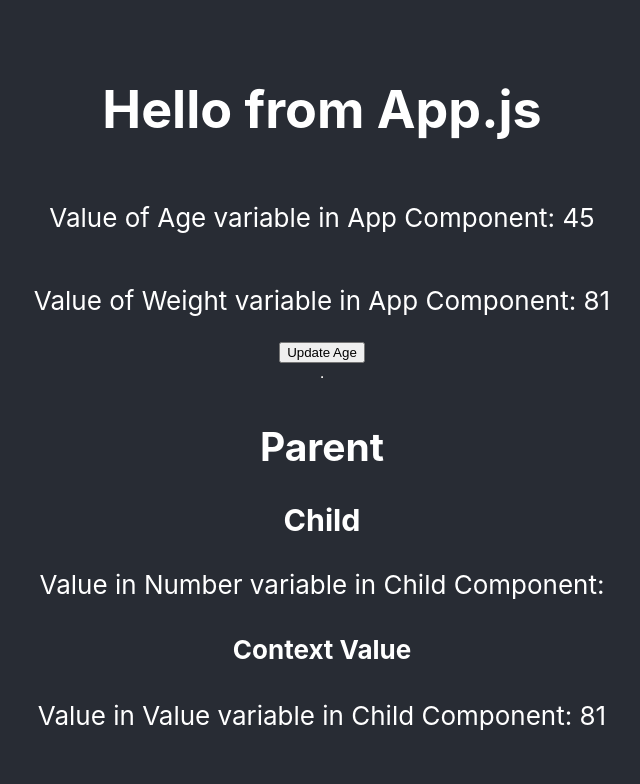
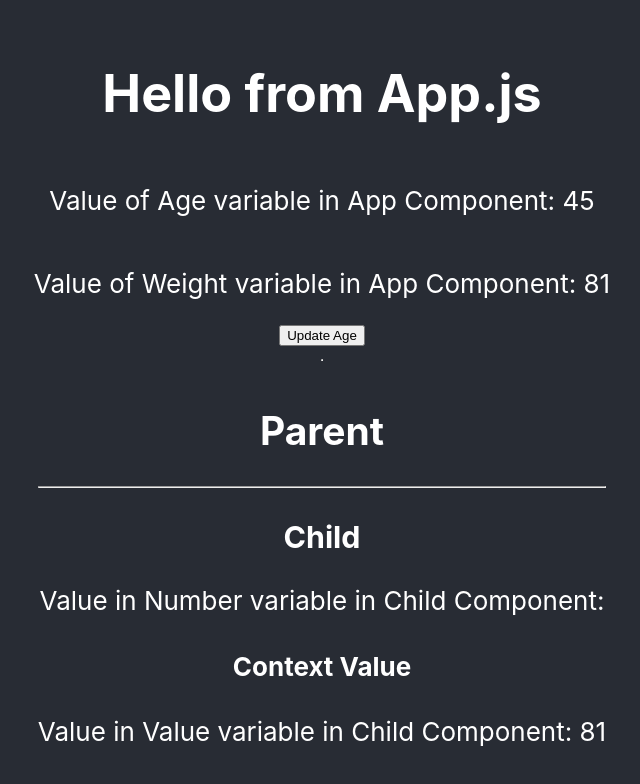
Before and after one commit to zaimeali/Bootcamp2020-Fourth-Class, a React (Create React App) app: page / in a window 1280 px wide. Shown: the top 784 px of the page, without its empty margins (318-958 px from the left). Built offline with nearby package versions, Linux system fonts and the light colour scheme.

Commit message:
All Files Updated

```diff
--- a/src/Parent.js
+++ b/src/Parent.js
@@ -6,7 +6,8 @@ function Parent(props) {
   return (
     <div>
         <h2>Parent</h2>
-        <Child num={ props.num }></Child>
+        <hr />
+        <Child age={ props.age }></Child>
     </div>
   );
 }
```
